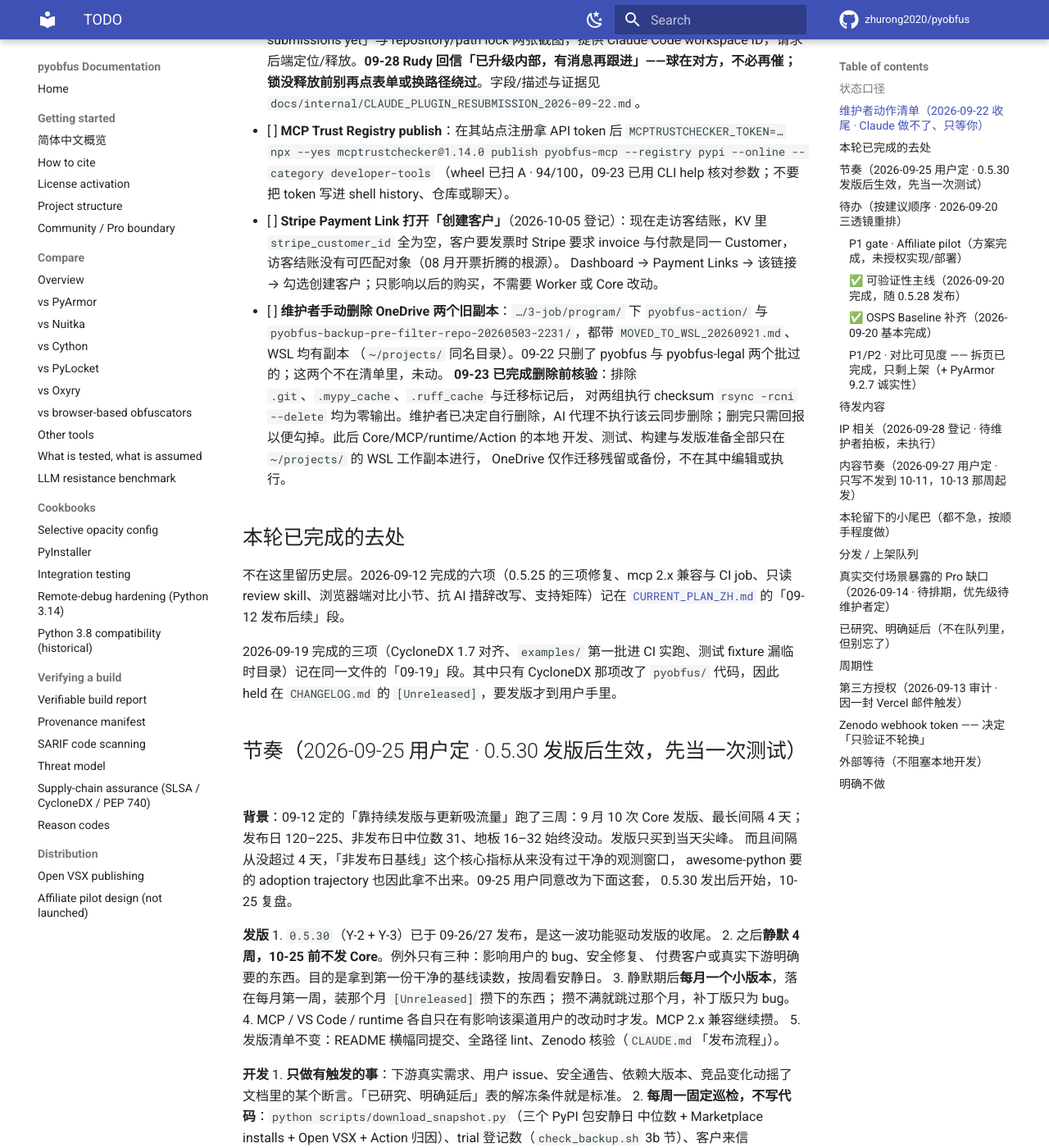
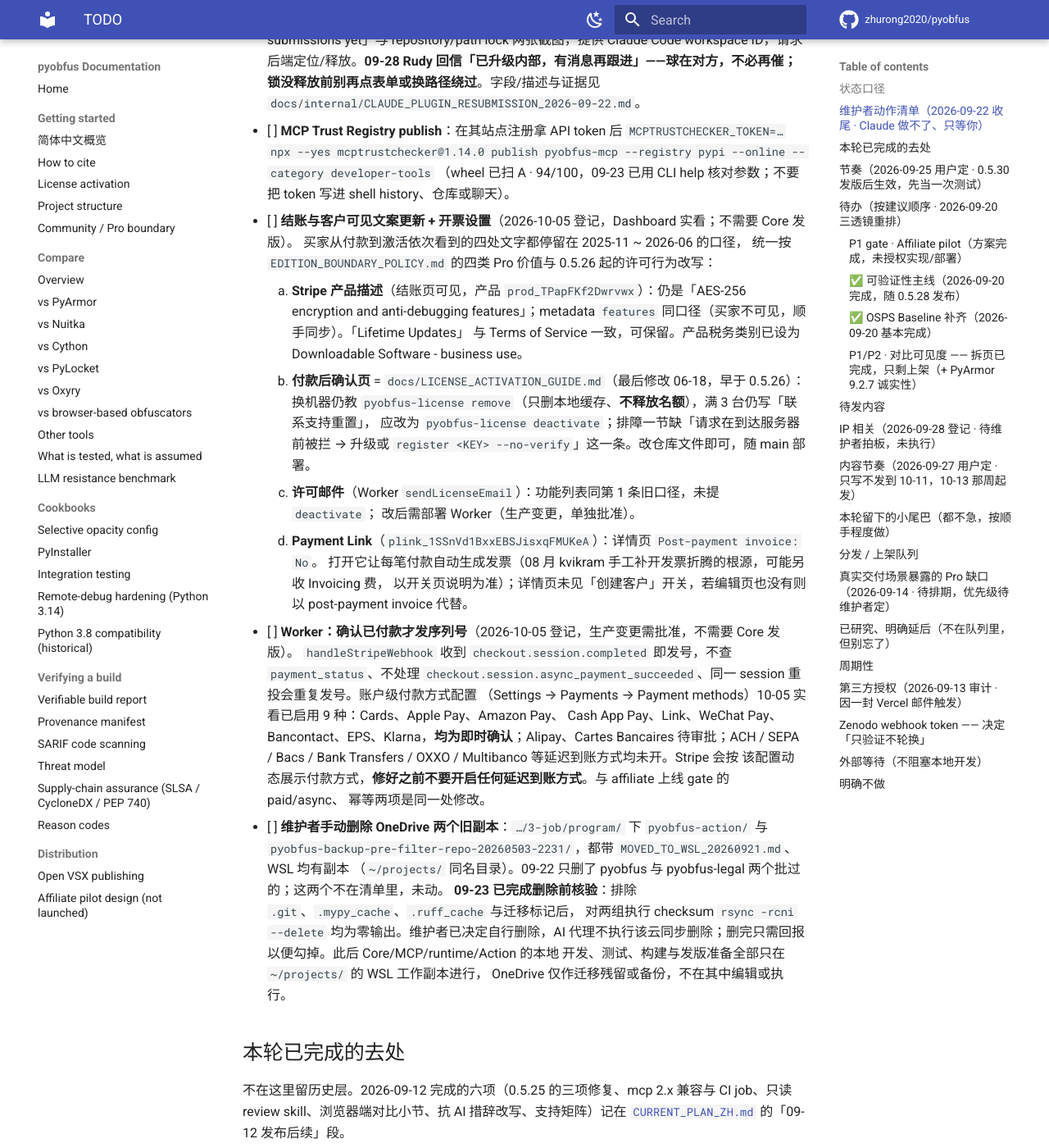
Before and after one commit to zhurong2020/pyobfus, an MkDocs documentation site: the page built from docs/TODO.md, in a window 1280 px wide and 1400 px high, scrolled down 1432 px. Shown: the whole window at 82% size. Built offline with MkDocs 1.6.1 and Material for MkDocs 9.7.7, drawn with Linux system fonts in a browser that asks for light colours; comment, search, counter and statistics services are not loaded.

Commit message:
docs(todo): record checkout copy audit and paid-only license issuance
Co-Authored-By: Claude Opus 5.5 <noreply@anthropic.com>

```diff
--- a/docs/TODO.md
+++ b/docs/TODO.md
@@ -46,9 +46,29 @@ Core `0.5.30` 是当前公开版本，已进入 10-25 前静默观察期；运
 - [ ] **MCP Trust Registry publish**：在其站点注册拿 API token 后
       `MCPTRUSTCHECKER_TOKEN=… npx --yes mcptrustchecker@1.14.0 publish pyobfus-mcp --registry pypi --online --category developer-tools`
       （wheel 已扫 A · 94/100，09-23 已用 CLI help 核对参数；不要把 token 写进 shell history、仓库或聊天）。
-- [ ] **Stripe Payment Link 打开「创建客户」**（2026-10-05 登记）：现在走访客结账，KV 里 `stripe_customer_id`
-      全为空，客户要发票时 Stripe 要求 invoice 与付款是同一 Customer，访客结账没有可匹配对象（08 月开票折腾的根源）。
-      Dashboard → Payment Links → 该链接 → 勾选创建客户；只影响以后的购买，不需要 Worker 或 Core 改动。
+- [ ] **结账与客户可见文案更新 + 开票设置**（2026-10-05 登记，Dashboard 实看；不需要 Core 发版）。
+      买家从付款到激活依次看到的四处文字都停留在 2025-11 ~ 2026-06 的口径，
+      统一按 `EDITION_BOUNDARY_POLICY.md` 的四类 Pro 价值与 0.5.26 起的许可行为改写：
+      1. **Stripe 产品描述**（结账页可见，产品 `prod_TPapFKf2Dwrvwx`）：仍是「AES-256 encryption and
+         anti-debugging features」；metadata `features` 同口径（买家不可见，顺手同步）。「Lifetime Updates」
+         与 Terms of Service 一致，可保留。产品税务类别已设为 Downloadable Software - business use。
+      2. **付款后确认页** = `docs/LICENSE_ACTIVATION_GUIDE.md`（最后修改 06-18，早于 0.5.26）：
+         换机器仍教 `pyobfus-license remove`（只删本地缓存、**不释放名额**），满 3 台仍写「联系支持重置」，
+         应改为 `pyobfus-license deactivate`；排障一节缺「请求在到达服务器前被拦 → 升级或
+         `register <KEY> --no-verify`」这一条。改仓库文件即可，随 main 部署。
+      3. **许可邮件**（Worker `sendLicenseEmail`）：功能列表同第 1 条旧口径，未提 `deactivate`；
+         改后需部署 Worker（生产变更，单独批准）。
+      4. **Payment Link**（`plink_1SSnVd1BxxEBSJisxqFMUKeA`）：详情页 `Post-payment invoice: No`。
+         打开它让每笔付款自动生成发票（08 月 kvikram 手工补开发票折腾的根源，可能另收 Invoicing 费，
+         以开关页说明为准）；详情页未见「创建客户」开关，若编辑页也没有则以 post-payment invoice 代替。
+- [ ] **Worker：确认已付款才发序列号**（2026-10-05 登记，生产变更需批准，不需要 Core 发版）。
+      `handleStripeWebhook` 收到 `checkout.session.completed` 即发号，不查 `payment_status`、不处理
+      `checkout.session.async_payment_succeeded`、同一 session 重投会重复发号。账户级付款方式配置
+      （Settings → Payments → Payment methods）10-05 实看已启用 9 种：Cards、Apple Pay、Amazon Pay、
+      Cash App Pay、Link、WeChat Pay、Bancontact、EPS、Klarna，**均为即时确认**；Alipay、Cartes Bancaires
+      待审批；ACH / SEPA / Bacs / Bank Transfers / OXXO / Multibanco 等延迟到账方式均未开。Stripe 会按
+      该配置动态展示付款方式，**修好之前不要开启任何延迟到账方式**。与 affiliate 上线 gate 的 paid/async、
+      幂等两项是同一处修改。
 - [ ] **维护者手动删除 OneDrive 两个旧副本**：`…/3-job/program/` 下 `pyobfus-action/` 与
       `pyobfus-backup-pre-filter-repo-20260503-2231/`，都带 `MOVED_TO_WSL_20260921.md`、WSL 均有副本
       （`~/projects/` 同名目录）。09-22 只删了 pyobfus 与 pyobfus-legal 两个批过的；这两个不在清单里，未动。
```
Also changed, not shown: docs/CURRENT_PLAN_ZH.md (+1 -1 lines).
